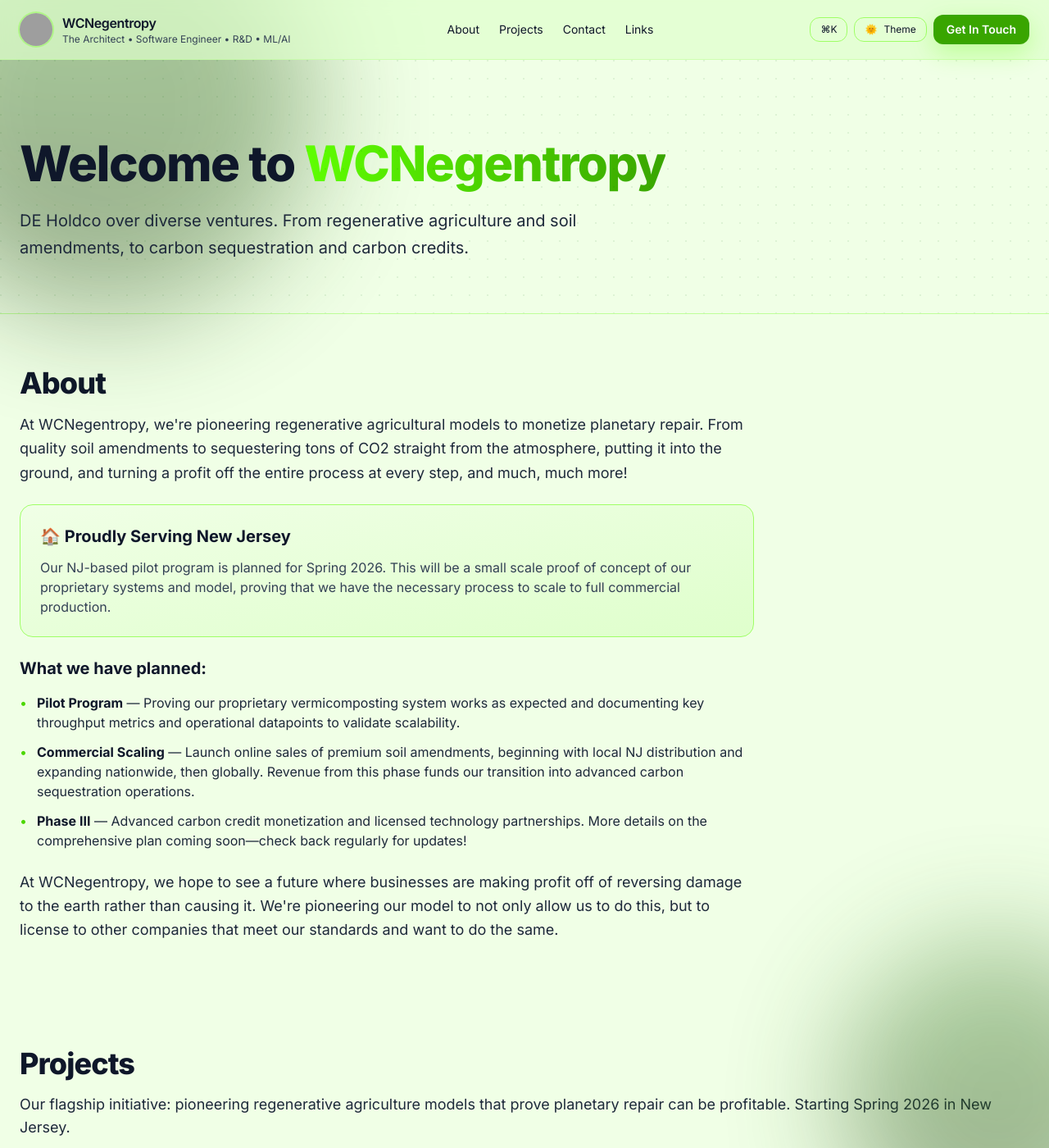
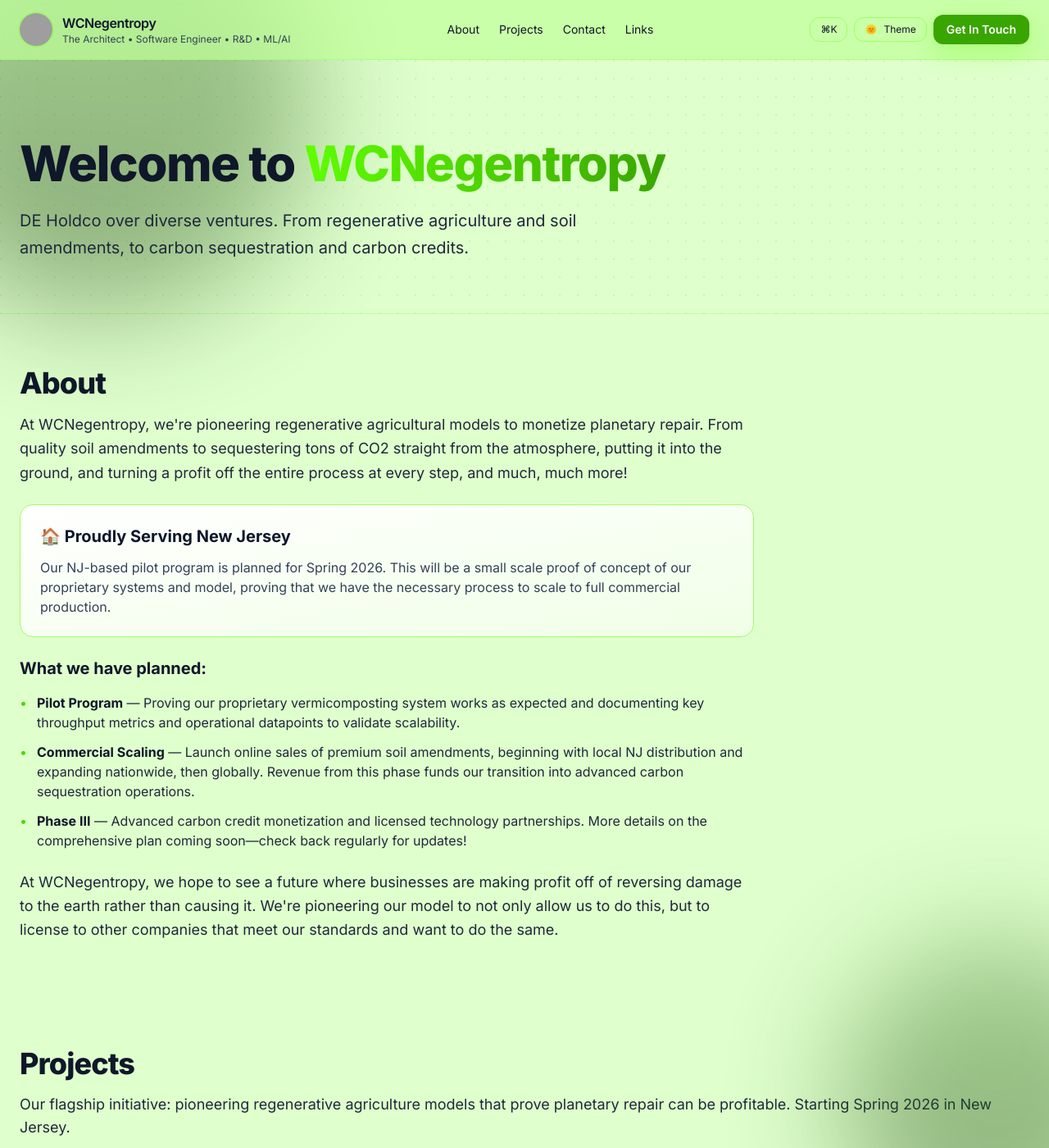
Before and after one commit to WCNegentropy/WCNegentropy.github.io, a Jekyll site: the page built from index.md, in a window 1280 px wide and 1400 px high. Shown: the whole window at 82% size. Built offline with Jekyll 4.4.1, drawn with Linux system fonts in a browser that asks for light colours; nearby versions of some CDN libraries; grey boxes are pictures that could not be loaded.

Commit message:
Make light mode background more noticeably green - change to brand-100
Co-authored-by: WCNegentropy <217131625+WCNegentropy@users.noreply.github.com>

```diff
--- a/_includes/header.html
+++ b/_includes/header.html
@@ -1,4 +1,4 @@
-<header class="sticky top-0 z-40 backdrop-blur supports-[backdrop-filter]:bg-brand-100/70 dark:supports-[backdrop-filter]:bg-slate-900/60 border-b border-brand-200/60 dark:border-slate-800 transition-colors duration-300">
+<header class="sticky top-0 z-40 backdrop-blur supports-[backdrop-filter]:bg-brand-200/70 dark:supports-[backdrop-filter]:bg-slate-900/60 border-b border-brand-300/60 dark:border-slate-800 transition-colors duration-300">
   <div class="mx-auto max-w-7xl px-6 py-4 flex items-center justify-between">
     <a href="/" class="flex items-center gap-3 group">
       <img src="{{ site.owner.avatar }}" class="size-10 rounded-full ring-2 ring-brand-400/40 transition-all" alt="{{ site.owner.name }}" loading="eager" width="40" height="40">
--- a/_layouts/default.html
+++ b/_layouts/default.html
@@ -3,7 +3,7 @@
 <head>
   {% include head.html %}
 </head>
-<body class="bg-brand-50 text-slate-900 dark:bg-slate-950 dark:text-slate-100 transition-colors duration-300">
+<body class="bg-brand-100 text-slate-900 dark:bg-slate-950 dark:text-slate-100 transition-colors duration-300">
   <!-- Background blobs -->
   <div class="blob w-[40vw] h-[40vw] top-[-10vw] left-[-10vw] rounded-full"></div>
   <div class="blob w-[30vw] h-[30vw] bottom-[-10vw] right-[-10vw] rounded-full"></div>
--- a/_layouts/home.html
+++ b/_layouts/home.html
@@ -28,7 +28,7 @@ layout: default
       At WCNegentropy, we're pioneering regenerative agricultural models to monetize planetary repair. From quality soil amendments to sequestering tons of CO2 straight from the atmosphere, putting it into the ground, and turning a profit off the entire process at every step, and much, much more!
     </p>
 
-    <div class="rounded-2xl border border-brand-300 dark:border-slate-800 p-6 my-6 bg-gradient-to-br from-brand-50 to-brand-100 dark:from-slate-900 dark:to-slate-800 transition-all duration-300">
+    <div class="rounded-2xl border border-brand-300 dark:border-slate-800 p-6 my-6 bg-gradient-to-br from-white to-brand-50 dark:from-slate-900 dark:to-slate-800 transition-all duration-300">
       <h3 class="text-xl font-bold text-slate-900 dark:text-slate-100 mb-3">🏠 Proudly Serving New Jersey</h3>
       <p class="text-slate-700 dark:text-slate-300">
         Our NJ-based pilot program is planned for Spring 2026. This will be a small scale proof of concept of our proprietary systems and model, proving that we have the necessary process to scale to full commercial production.
@@ -146,7 +146,7 @@ layout: default
     </div>
 
     <!-- GitHub Repos Card -->
-    <div class="md:col-span-2 rounded-2xl border border-brand-300 dark:border-slate-800 p-6 bg-gradient-to-br from-brand-50 to-brand-100 dark:from-slate-900 dark:to-slate-800 transition-all duration-300">
+    <div class="md:col-span-2 rounded-2xl border border-brand-300 dark:border-slate-800 p-6 bg-gradient-to-br from-white to-brand-50 dark:from-slate-900 dark:to-slate-800 transition-all duration-300">
       <div class="flex items-center gap-3 mb-4">
         <span class="text-3xl">🐙</span>
         <h4 class="text-xl font-bold">Open Source Repositories</h4>
```
Also changed, not shown: assets/css/main.css.
